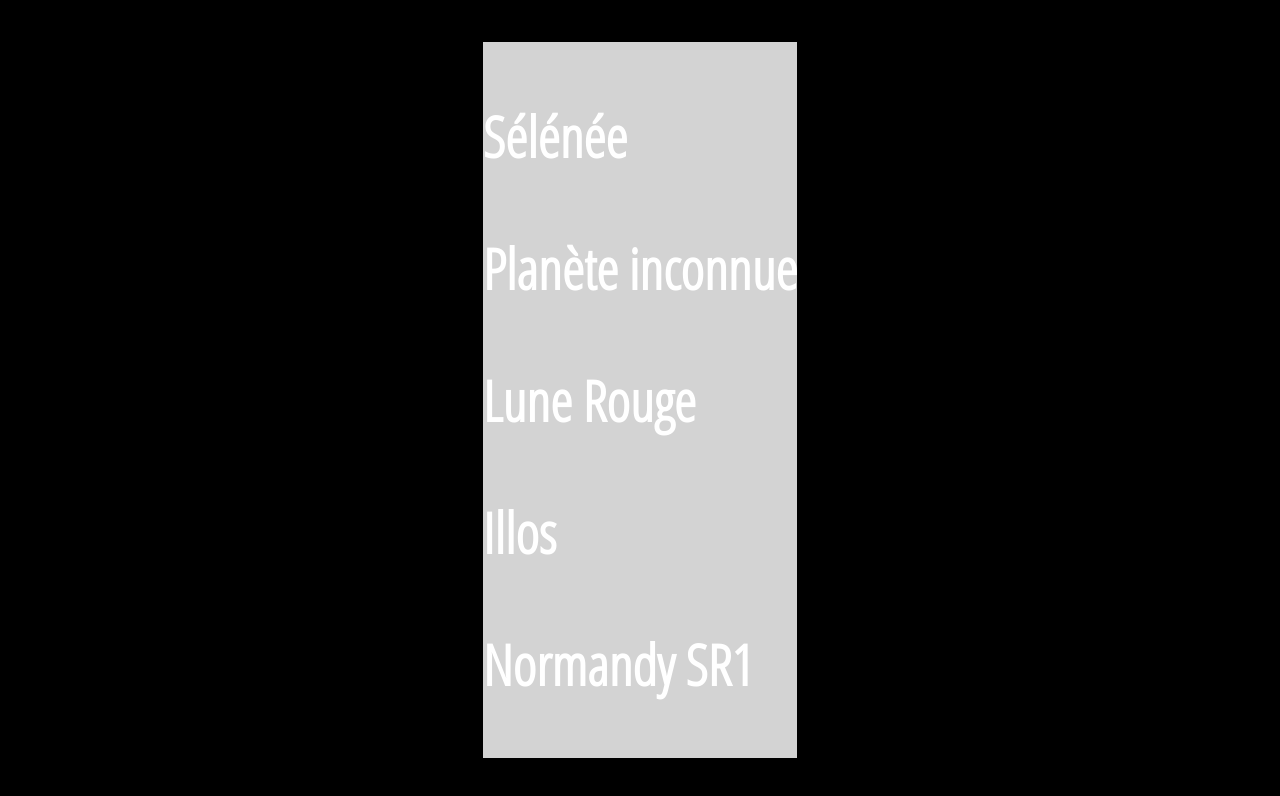
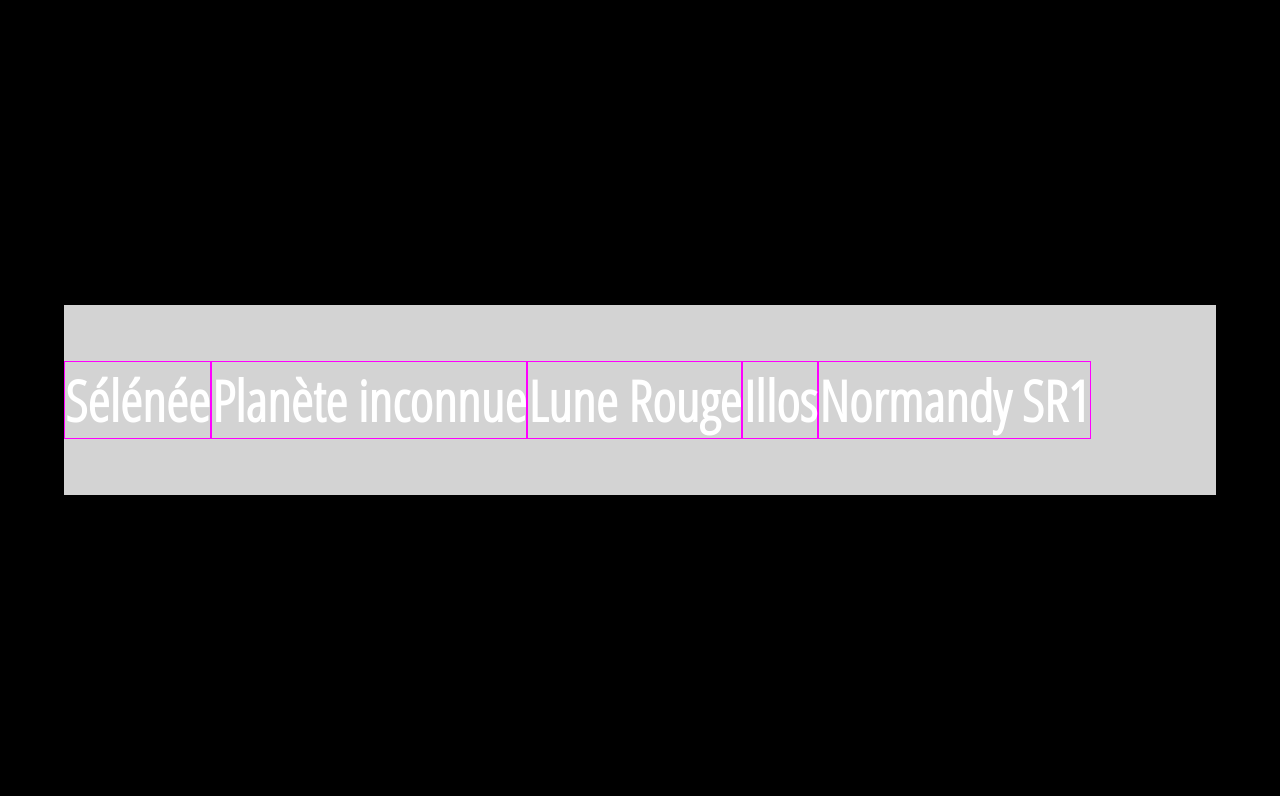
Before and after one commit to DigitalMeteorCode/GalleryOne, a plain HTML site: page index.html in a window 1280 px wide. Drawn offline with Linux system fonts and the light colour scheme.

Commit message:
Appelation des classes et mises en place display flex

```diff
--- a/index.html
+++ b/index.html
@@ -10,19 +10,19 @@
 </head>
 <body>
     <div class="container">
-        <div>
+        <div class="panel">
             <h3>Sélénée</h3>
         </div>
-        <div>
+        <div class="panel">
             <h3>Planète inconnue</h3>
         </div>
-        <div>
+        <div class="panel">
             <h3>Lune Rouge</h3>
         </div>
-        <div>
+        <div class="panel">
             <h3>Illos</h3>
         </div>
-        <div>
+        <div class="panel">
             <h3>Normandy SR1</h3>
         </div>
     </div>
--- a/style.css
+++ b/style.css
@@ -15,8 +15,14 @@
     align-items: center;
     height: 100vh;
     margin: 0;
-    overflow: hidden;
+    overflow: hidden;/*permet de bloquer la fenêtre, aucun scroll possible même si ça dépasse*/
 }
 .container {
-    background: lightgrey;
+    background: lightgrey; /**/
+    width :90vw;
+    display: flex;
 }
+
+h3 {
+    border: 1px solid magenta;
+}
```
